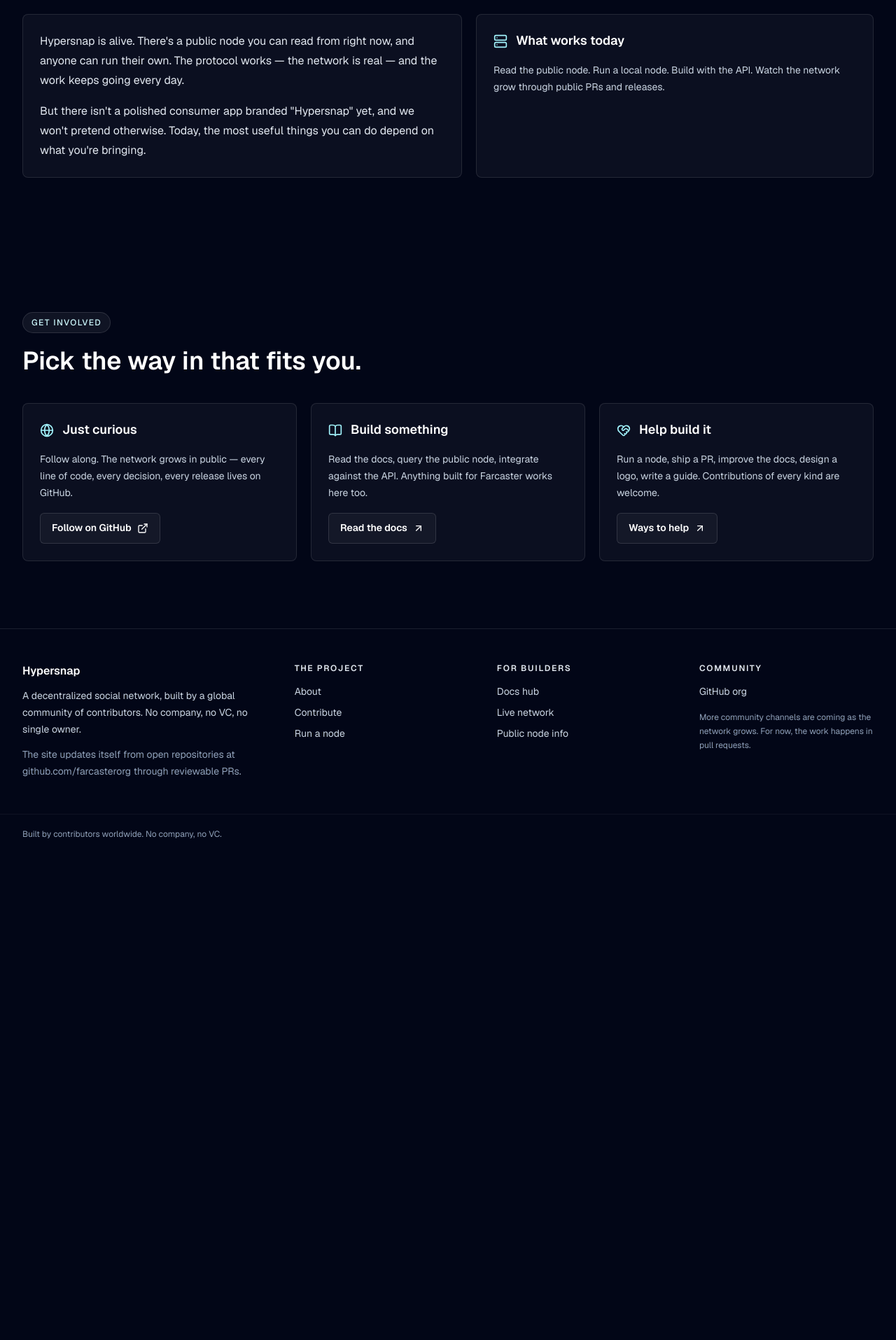
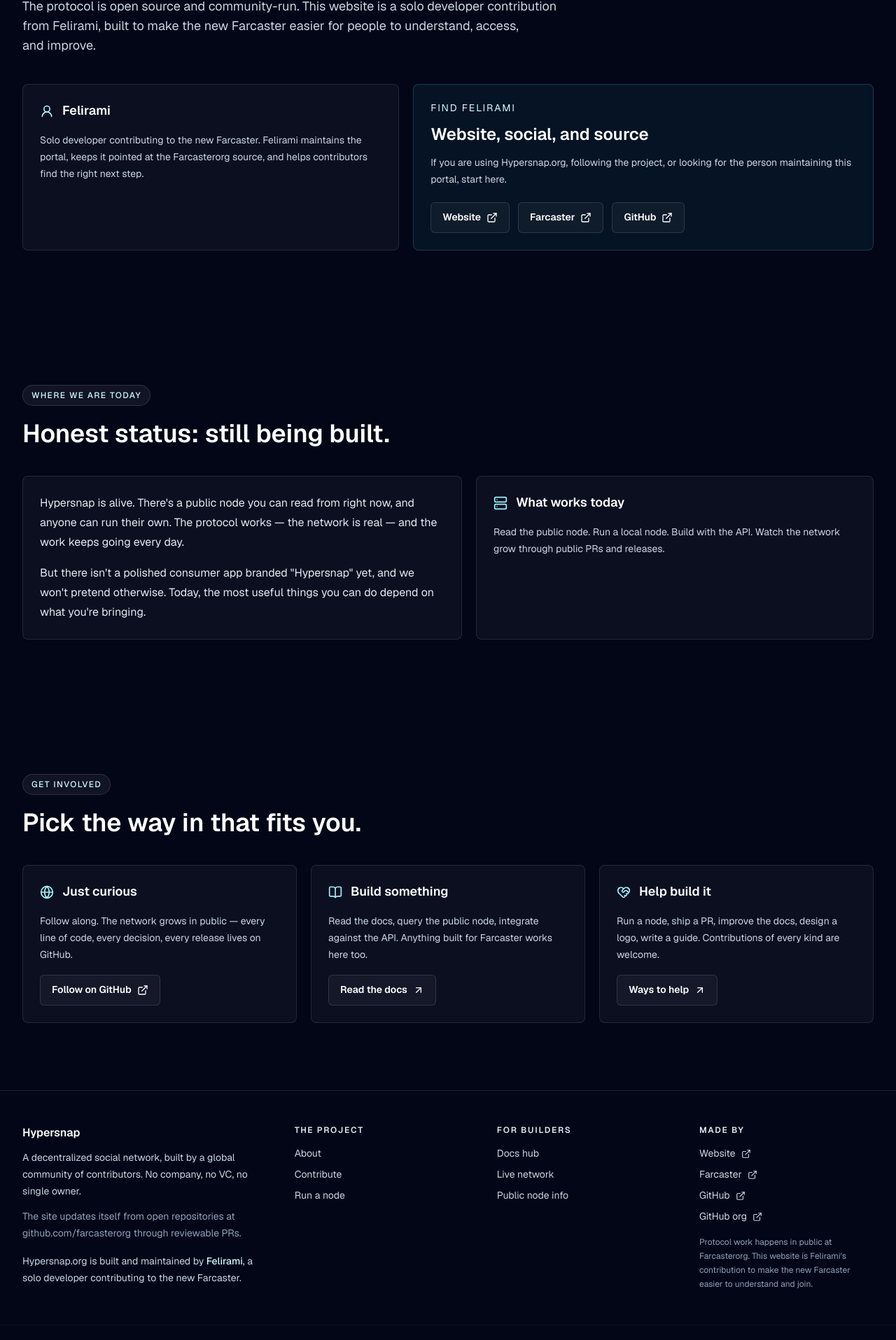
Before and after one commit to felirami/hypersnaporg, a Next.js app: page /about in a window 1280 px wide. Shown: the part 2493-4408 px from the top of the page at 70% size. Before the commit the page ends 3713 px from the top, so only its background shows below. Built offline with nearby package versions, Linux system fonts and the light colour scheme.

Commit message:
Add Felirami attribution

```diff
--- a/eslint.config.mjs
+++ b/eslint.config.mjs
@@ -9,6 +9,7 @@
   globalIgnores([
     // Default ignores of eslint-config-next:
     ".next/**",
+    ".claude/**",
     "out/**",
     "build/**",
     "next-env.d.ts",
--- a/src/app/about/page.tsx
+++ b/src/app/about/page.tsx
@@ -1,12 +1,13 @@
 import type { Metadata } from "next";
-import { BookOpen, Compass, Globe, HeartHandshake, RadioTower, Server, Users } from "lucide-react";
+import { BookOpen, Compass, Globe, HeartHandshake, RadioTower, Server, UserRound, Users } from "lucide-react";
 import { InfoPanel, LinkButton, PageHeader, Section } from "@/components/ui";
+import { creator } from "@/lib/creator";
 import { sources } from "@/lib/sources";
 
 export const metadata: Metadata = {
   title: "About",
   description:
-    "Hypersnap is a decentralized social network built by a global community of contributors. No company, no VC. Here's what it is and why it exists.",
+    "About Hypersnap, the decentralized Farcaster fork, and Hypersnap.org, the portal made by Felirami.",
   alternates: {
     canonical: "/about",
   },
@@ -111,6 +112,36 @@
       </Section>
 
       <Section
+        eyebrow="Who made this site"
+        title="Hypersnap.org is made by Felirami."
+        description="The protocol is open source and community-run. This website is a solo developer contribution from Felirami, built to make the new Farcaster easier for people to understand, access, and improve."
+      >
+        <div className="grid gap-5 lg:grid-cols-[0.9fr_1.1fr]">
+          <InfoPanel icon={UserRound} title={creator.name}>
+            <p>
+              {creator.role}. Felirami maintains the portal, keeps it pointed at the Farcasterorg
+              source, and helps contributors find the right next step.
+            </p>
+          </InfoPanel>
+          <div className="rounded-lg border border-cyan-300/20 bg-cyan-300/[0.06] p-6">
+            <p className="text-sm uppercase tracking-[0.14em] text-cyan-100">Find Felirami</p>
+            <h2 className="mt-3 text-2xl font-semibold text-white">Website, social, and source</h2>
+            <p className="mt-3 max-w-2xl text-sm leading-6 text-slate-300">
+              If you are using Hypersnap.org, following the project, or looking for the person
+              maintaining this portal, start here.
+            </p>
+            <div className="mt-5 flex flex-wrap gap-3">
+              {creator.links.map((link) => (
+                <LinkButton href={link.href} key={link.href} variant="secondary" external>
+                  {link.label}
+                </LinkButton>
+              ))}
+            </div>
+          </div>
+        </div>
+      </Section>
+
+      <Section
         eyebrow="Where we are today"
         title="Honest status: still being built."
       >
--- a/src/app/layout.tsx
+++ b/src/app/layout.tsx
@@ -1,6 +1,7 @@
 import type { Metadata, Viewport } from "next";
 import { Geist, Geist_Mono } from "next/font/google";
 import { SiteShell } from "@/components/site-shell";
+import { creator } from "@/lib/creator";
 import "./globals.css";
 
 const geistSans = Geist({
@@ -14,20 +15,24 @@
 });
 
 export const metadata: Metadata = {
+  applicationName: "Hypersnap",
+  authors: [{ name: creator.name, url: creator.website }],
   metadataBase: new URL("https://hypersnap.org"),
   title: {
     default: "Hypersnap",
     template: "%s | Hypersnap",
   },
   description:
-    "Hypersnap is a decentralized social network, built by a global community of contributors. No company, no VC. The evolution of Farcaster: every node run by someone different, anywhere in the world.",
+    "Hypersnap is a decentralized social network portal made by Felirami, a solo developer contributing to the new Farcaster.",
+  creator: creator.name,
+  publisher: creator.name,
   alternates: {
     canonical: "/",
   },
   openGraph: {
     title: "Hypersnap",
     description:
-      "A decentralized social network — actually decentralized. Built by contributors worldwide. No company, no VC.",
+      "Hypersnap.org is made by Felirami: a portal for the decentralized Farcaster fork, live network access, node operators, and contributors.",
     url: "https://hypersnap.org",
     siteName: "Hypersnap",
     images: ["/opengraph-image"],
@@ -37,9 +42,30 @@
     card: "summary_large_image",
     title: "Hypersnap",
     description:
-      "A decentralized social network — actually decentralized. Built by contributors worldwide. No company, no VC.",
+      "Hypersnap.org is made by Felirami, a solo developer contributing to the new Farcaster.",
     images: ["/opengraph-image"],
   },
+};
+
+const websiteStructuredData = {
+  "@context": "https://schema.org",
+  "@type": "WebSite",
+  name: "Hypersnap",
+  url: "https://hypersnap.org",
+  author: {
+    "@type": "Person",
+    name: creator.name,
+    url: creator.website,
+    sameAs: creator.links.map((link) => link.href),
+  },
+  creator: {
+    "@type": "Person",
+    name: creator.name,
+    url: creator.website,
+    sameAs: creator.links.map((link) => link.href),
+  },
+  description:
+    "Hypersnap.org is made by Felirami, a solo developer contributing to the new Farcaster.",
 };
 
 export const viewport: Viewport = {
@@ -60,6 +86,10 @@
       className={`${geistSans.variable} ${geistMono.variable} h-full antialiased`}
     >
       <body className="min-h-full flex flex-col">
+        <script
+          type="application/ld+json"
+          dangerouslySetInnerHTML={{ __html: JSON.stringify(websiteStructuredData) }}
+        />
         <SiteShell>{children}</SiteShell>
       </body>
     </html>
--- a/src/app/opengraph-image.tsx
+++ b/src/app/opengraph-image.tsx
@@ -50,7 +50,7 @@
             A decentralized social network — actually decentralized.
           </div>
           <div style={{ maxWidth: 860, fontSize: 24, lineHeight: 1.4, color: "#94a3b8" }}>
-            Built by contributors worldwide. No company. No VC.
+            Hypersnap.org made by Felirami, a solo developer contributing to the new Farcaster.
           </div>
         </div>
       </div>
--- a/src/app/sitemap.ts
+++ b/src/app/sitemap.ts
@@ -1,11 +1,11 @@
 import type { MetadataRoute } from "next";
 
-const routes = ["", "/network", "/run-a-node", "/docs", "/contribute"];
+const routes = ["", "/about", "/network", "/run-a-node", "/docs", "/contribute"];
 
 export default function sitemap(): MetadataRoute.Sitemap {
   return routes.map((route) => ({
     url: `https://hypersnap.org${route}`,
-    lastModified: new Date("2026-05-06"),
+    lastModified: new Date("2026-05-12"),
     changeFrequency: route === "" ? "daily" : "weekly",
     priority: route === "" ? 1 : 0.8,
   }));
--- a/src/components/site-shell.tsx
+++ b/src/components/site-shell.tsx
@@ -1,6 +1,7 @@
 import Link from "next/link";
-import { GitBranch, RadioTower } from "lucide-react";
+import { ExternalLink, GitBranch, RadioTower } from "lucide-react";
 import { MobileNav } from "@/components/mobile-nav";
+import { creator } from "@/lib/creator";
 import { sources } from "@/lib/sources";
 
 const navItems = [
@@ -74,6 +75,19 @@
               The site updates itself from open repositories at github.com/farcasterorg through
               reviewable PRs.
             </p>
+            <p className="mt-4 max-w-md leading-6 text-slate-300">
+              Hypersnap.org is built and maintained by{" "}
+              <a
+                className="rounded-sm font-medium text-cyan-100 hover:text-white focus-visible:outline focus-visible:outline-2 focus-visible:outline-offset-4 focus-visible:outline-cyan-200"
+                href={creator.website}
+                target="_blank"
+                rel="noreferrer"
+                suppressHydrationWarning
+              >
+                {creator.name}
+              </a>
+              , a solo developer contributing to the new Farcaster.
+            </p>
           </div>
           <div>
             <p className="text-xs font-semibold uppercase tracking-[0.14em] text-slate-200">
@@ -145,30 +159,55 @@
           </div>
           <div>
             <p className="text-xs font-semibold uppercase tracking-[0.14em] text-slate-200">
-              Community
+              Made by
             </p>
             <ul className="mt-4 space-y-2.5">
+              {creator.links.map((link) => (
+                <li key={link.href}>
+                  <a
+                    className="inline-flex items-center gap-2 rounded-sm hover:text-white focus-visible:outline focus-visible:outline-2 focus-visible:outline-offset-4 focus-visible:outline-cyan-200"
+                    href={link.href}
+                    target="_blank"
+                    rel="noreferrer"
+                    suppressHydrationWarning
+                  >
+                    {link.label}
+                    <ExternalLink className="h-3.5 w-3.5" aria-hidden="true" />
+                  </a>
+                </li>
+              ))}
               <li>
                 <a
-                  className="rounded-sm hover:text-white focus-visible:outline focus-visible:outline-2 focus-visible:outline-offset-4 focus-visible:outline-cyan-200"
+                  className="inline-flex items-center gap-2 rounded-sm hover:text-white focus-visible:outline focus-visible:outline-2 focus-visible:outline-offset-4 focus-visible:outline-cyan-200"
                   href={sources.organization.url}
                   target="_blank"
                   rel="noreferrer"
                   suppressHydrationWarning
                 >
                   GitHub org
+                  <ExternalLink className="h-3.5 w-3.5" aria-hidden="true" />
                 </a>
               </li>
             </ul>
             <p className="mt-4 max-w-xs text-xs leading-5 text-slate-400">
-              More community channels are coming as the network grows. For now, the work happens
-              in pull requests.
+              Protocol work happens in public at Farcasterorg. This website is Felirami&apos;s
+              contribution to make the new Farcaster easier to understand and join.
             </p>
           </div>
         </div>
         <div className="border-t border-white/5">
           <div className="mx-auto w-full max-w-7xl px-5 py-5 text-xs text-slate-400 sm:px-6 lg:px-8">
-            Built by contributors worldwide. No company, no VC.
+            Hypersnap.org made by{" "}
+            <a
+              className="rounded-sm text-slate-200 hover:text-white focus-visible:outline focus-visible:outline-2 focus-visible:outline-offset-4 focus-visible:outline-cyan-200"
+              href={creator.website}
+              target="_blank"
+              rel="noreferrer"
+              suppressHydrationWarning
+            >
+              {creator.handle}
+            </a>
+            . Hypersnap protocol work stays open at Farcasterorg.
           </div>
         </div>
       </footer>
--- /dev/null
+++ b/src/lib/creator.ts
@@ -0,0 +1,20 @@
+export const creator = {
+  name: "Felirami",
+  handle: "felirami",
+  role: "Solo developer contributing to the new Farcaster",
+  website: "https://felirami.com",
+  links: [
+    {
+      label: "Website",
+      href: "https://felirami.com",
+    },
+    {
+      label: "Farcaster",
+      href: "https://farcaster.xyz/felirami.eth",
+    },
+    {
+      label: "GitHub",
+      href: "https://github.com/felirami",
+    },
+  ],
+} as const;
```
Also changed, not shown: src/app/page.tsx (+32 -1 lines), 2 other files (tests, documents, lock files or other folders).
